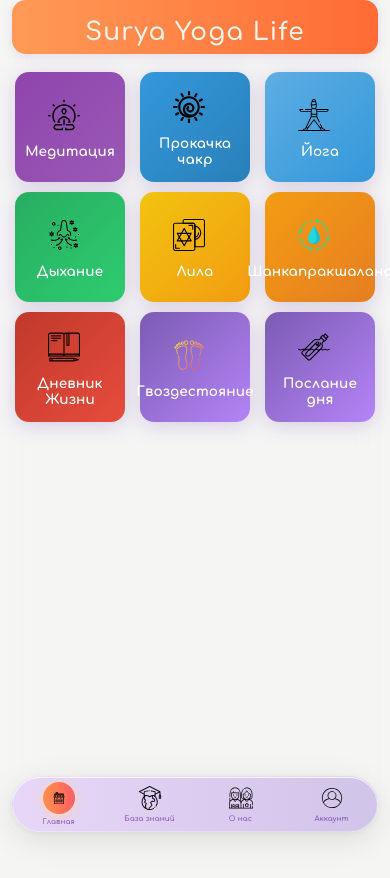
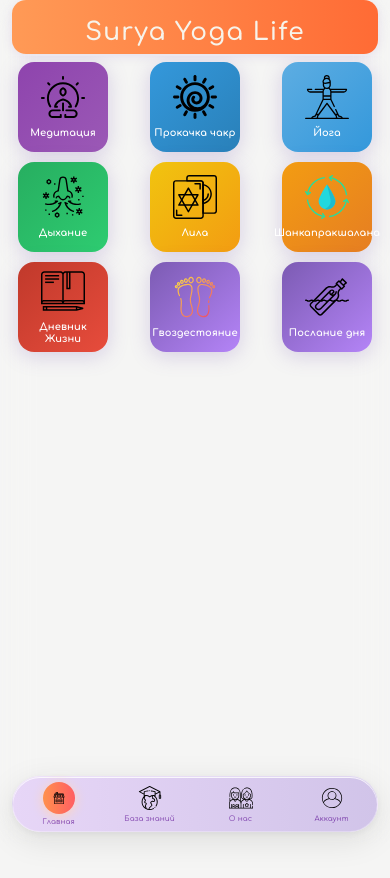
Before and after one commit to marselbeijing/Surya-Yoga-Life, a React (Create React App) app: page / in a window 390 px wide. Shown: the top 878 px of the page. Built offline with nearby package versions, Linux system fonts and the light colour scheme.

Commit message:
Исправлен размер и адаптивность иконок на главной, сетка всегда влезает в экран

```diff
--- a/src/components/MainSections.css
+++ b/src/components/MainSections.css
@@ -1,8 +1,8 @@
 .main-sections {
   display: grid;
   grid-template-columns: repeat(3, 1fr);
-  gap: 24px 18px;
-  padding: 24px 0 24px 0;
+  gap: 18px 12px;
+  padding: 12px 0 12px 0;
   justify-items: center;
 }
 
@@ -94,13 +94,17 @@
   height: 54px !important;
   object-fit: contain;
   border-radius: 0;
+  display: flex;
+  align-items: center;
+  justify-content: center;
+  margin: 0 auto;
 }
 
 .section-title,
 .section-title-strict {
   color: #fff !important;
   font-family: 'Comfortaa', cursive;
-  font-size: 0.78rem;
+  font-size: 0.7rem;
   font-weight: 700;
   text-align: center;
   margin: 0;
@@ -111,27 +115,20 @@
 
 @media (max-width: 480px) {
   .main-sections {
-    gap: 10px;
-    padding: 16px 12px 60px 12px;
+    gap: 10px 6px;
+    padding: 6px 0 6px 0;
   }
   .section-card {
-    padding: 10px;
-    border-radius: 14px;
+    width: 90px;
+    height: 90px;
+    border-radius: 16px;
   }
-  .section-icon {
-    width: 42px;
-    height: 42px;
-    margin-right: 12px;
+  .section-icon, .section-icon img {
+    width: 44px !important;
+    height: 44px !important;
   }
-  .section-icon img {
-    width: 32px !important;
-    height: 32px !important;
-  }
-  .section-title {
-    font-size: 0.85rem;
-  }
-  .section-title-strict {
-    font-size: 0.85rem;
+  .section-title, .section-title-strict {
+    font-size: 0.62rem;
   }
 }
 
```
